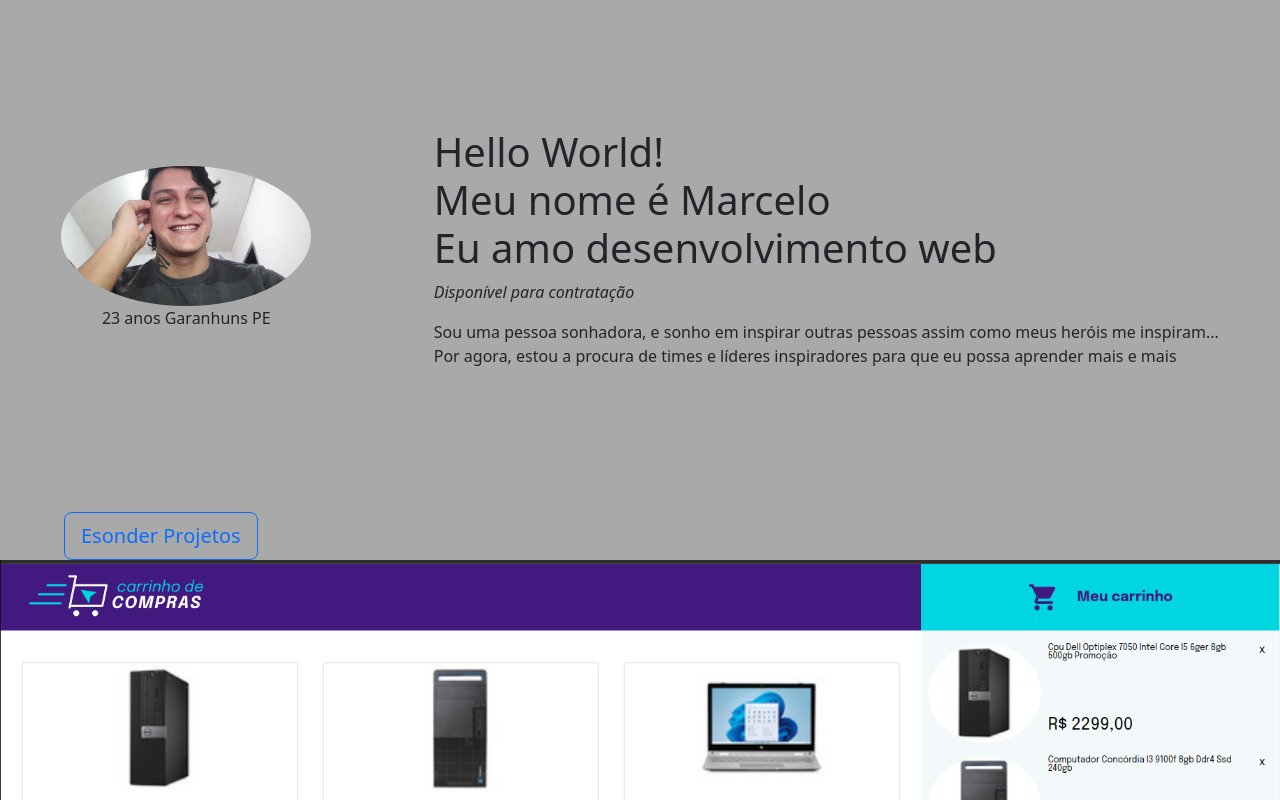
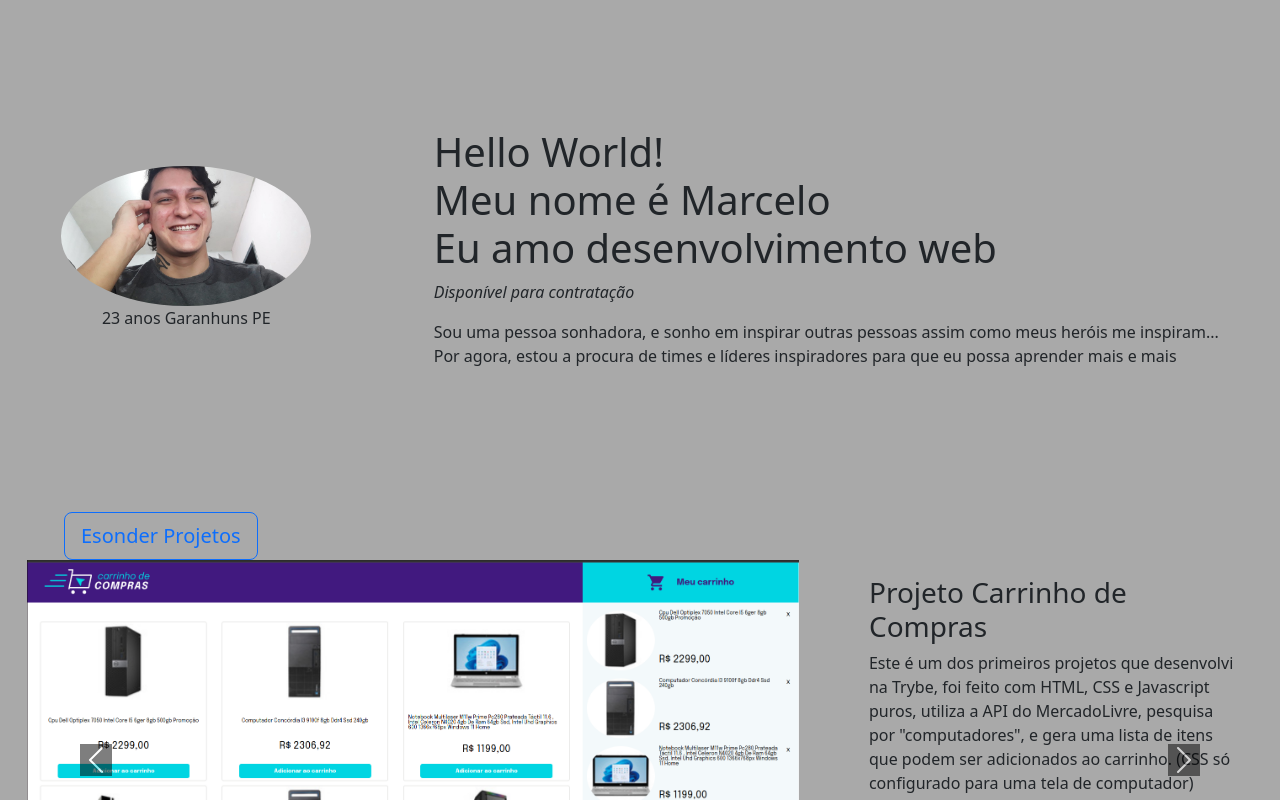
Before and after one commit to MarceloFerreira72/MarceloFerreira72.github.io, a React (Create React App) app: page / in a window 1280 px wide. Both pictures are taken after a click on the button "Mostrar Projetos". Shown: the top 800 px of the page. Built offline with nearby package versions, Linux system fonts and the light colour scheme.

Commit message:
feat: novo modelo de carrossel

```diff
--- a/src/Components/Projects.jsx
+++ b/src/Components/Projects.jsx
@@ -19,19 +19,27 @@ function Projects() {
       </Button>
       <Collapse in={open}>
         <div id='projects-carrousel'>
-          <Carousel>
-            {projetos.map((projeto, index) => (
-              <Carousel.Item key={index}>
-              <img
-                className='d-block w-100'
-                src={projeto.img}
-                alt={projeto.name}
-              />
-              <Carousel.Caption>
-                <h3 className='easy-read'>{projeto.name}</h3>
-                <p className='easy-read'>{projeto.description}</p>
-              </Carousel.Caption>
-            </Carousel.Item>
+          <Carousel interval={ null } indicators={ false }>
+            {projetos.map(({ img, name, description, repository, page }, index) => (
+              <div key={index} className='my-carousel-item'>
+                <img
+                  className='carousel-img'
+                  src={img}
+                  alt={name}
+                />
+                <div className='carousel-infos'>
+                  <h3 className='carousel-name'>{name}</h3>
+                  <p className='carousel-description'>{description}</p>
+                  <div className='buttons-projects'>
+                    <Button variant='primary' size='lg' onClick={() => window.open(repository, '_blank')}>
+                      Repositório
+                    </Button>
+                    <Button variant='primary' size='lg' onClick={() => window.open(page, '_blank')}>
+                      Página
+                    </Button>
+                  </div>
+                </div>
+            </div>
             ))}
           </Carousel>
         </div>
--- a/src/Db/Projetos.js
+++ b/src/Db/Projetos.js
@@ -4,9 +4,11 @@ const projetos = [
   {
     img: Images.projetoCarrinhoDeCompras,
     name: 'Projeto Carrinho de Compras',
-    description: `Esse projeto foi feito com HTML, CSS e Javascrip puros,
+    description: `Este é um dos primeiros projetos que desenvolvi na Trybe, foi feito com HTML, CSS e Javascript puros,
     utiliza a API do MercadoLivre, pesquisa por "computadores", e gera uma
-    lista de itens que podem ser adicionados ao carrinho.`,
+    lista de itens que podem ser adicionados ao carrinho. (CSS só configurado para uma tela de computador)`,
+    repository: 'https://github.com/MarceloFerreiraTrybe23B/projeto-carrinho-de-compras',
+    page: 'https://marceloferreiratrybe23b.github.io/projeto-carrinho-de-compras/',
   },
   {
     img: Images.TwitchGameForRp,
@@ -15,6 +17,8 @@ const projetos = [
     Aqui eu fiz um mini game com React, bem básico mesmo.
     Onde você deveria encontrar o Twitch(personagem do jogo)
     que fica invisível quando você inicia o game`,
+    repository: 'https://github.com/MarceloFerreiraTrybe23B/TwitchGameForRp',
+    page: 'https://marceloferreiratrybe23b.github.io/TwitchGameForRp/',
   },
 ];
 
--- a/src/index.css
+++ b/src/index.css
@@ -31,13 +31,47 @@ code {
   flex-direction: column;
   align-items: center;
 }
+
 .face img {
   max-width: 250px;
 }
 
-.easy-read {
-  background-color: black;
-  color: white;
+.my-carousel-item {
+  display: none;
+}
+
+.active {
+  display: flex;
+  flex-wrap: wrap;
+  justify-content: space-around;
+}
+
+.carousel-img {
+  height: 50vh;
+}
+
+.carousel-infos {
+  display: flex;
+  flex-direction: column;
+  width: 50vh;
+  padding: 2vh;
+  align-items: center;
+}
+
+.carousel-control-next-icon, .carousel-control-prev-icon {
+  background-color: black
+}
+
+.buttons-projects {
+  display: flex;
+  flex-direction: column;
+  justify-content: space-evenly;
+  align-items: flex-start;
+  width: 100%;
+}
+
+.buttons-projects button {
+  margin-top: 1vh;
 }
 
 .stacks-div {
```
Also changed, not shown: src/App.js (+6 -6 lines), src/Components/AboutMe.jsx (+9 -9 lines), src/Components/FindMe.jsx (+10 -11 lines).
